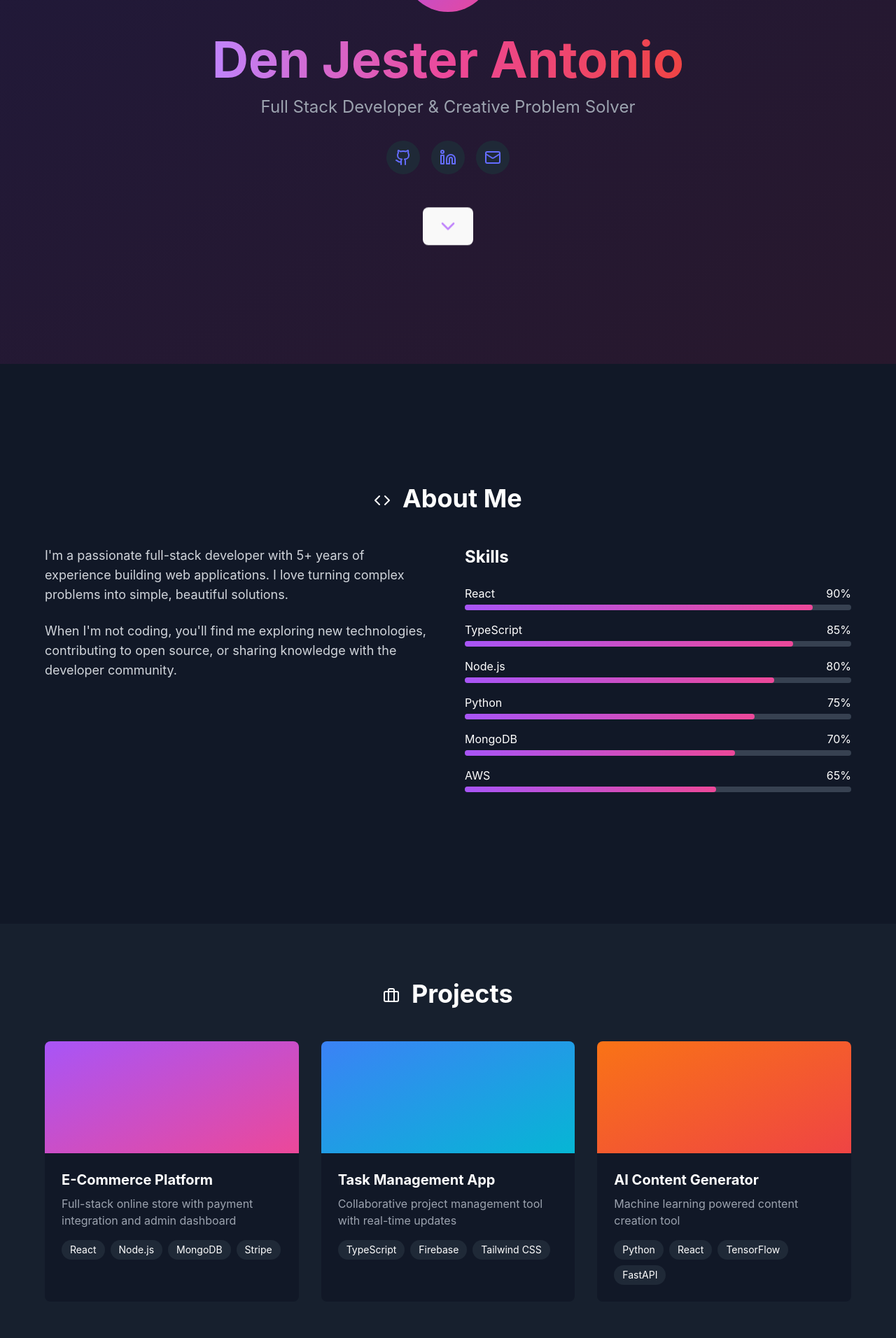
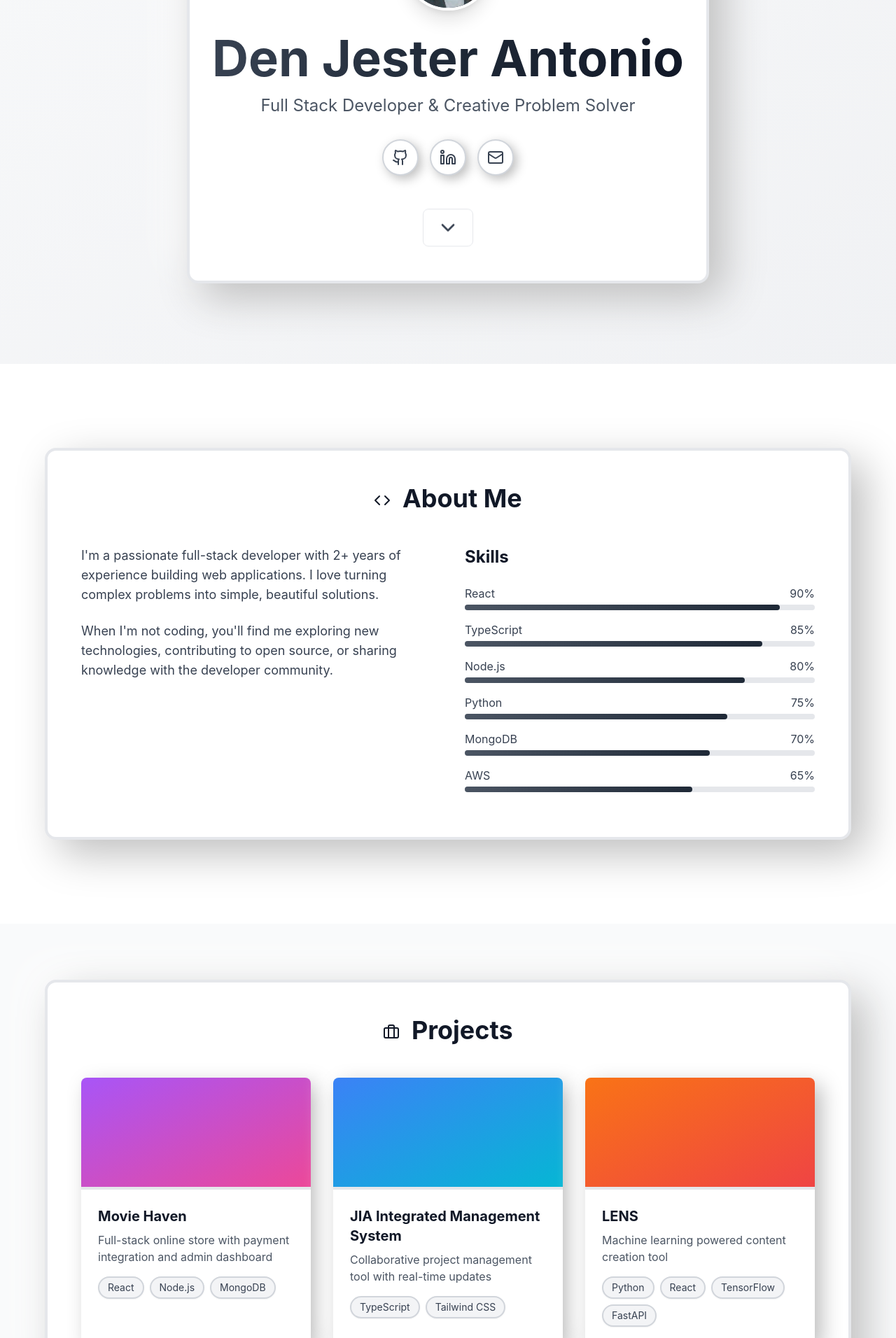
Before and after one commit to dnjstr/Dens-Portfolio, a React (Vite) app: page / in a window 1280 px wide. Shown: the part 280-2192 px from the top of the page at 70% size. Built offline with nearby package versions, Linux system fonts and the light colour scheme.

Commit message:
Updated Version 1.0

```diff
--- a/src/App.css
+++ b/src/App.css
@@ -12,13 +12,15 @@ body {
   -webkit-font-smoothing: antialiased;
   -moz-osx-font-smoothing: grayscale;
   overflow-x: hidden;
+  background-color: #ffffff;
+  color: #1a1a1a;
 }
 
 /* Smooth Scrolling */
 html {
   scroll-behavior: smooth;
+  background-color: #ffffff;
 }
-
 /* Animations */
 @keyframes fadeIn {
   from {
@@ -128,16 +130,16 @@ html {
 }
 
 ::-webkit-scrollbar-track {
-  background: #1f2937;
+  background: #f3f4f6;
 }
 
 ::-webkit-scrollbar-thumb {
-  background: linear-gradient(135deg, #a855f7, #ec4899);
+  background: linear-gradient(135deg, #9ca3af, #6b7280);
   border-radius: 5px;
 }
 
 ::-webkit-scrollbar-thumb:hover {
-  background: linear-gradient(135deg, #9333ea, #db2777);
+  background: linear-gradient(135deg, #6b7280, #4b5563);
 }
 
 /* Responsive Typography */
--- a/src/components/layout/Footer.jsx
+++ b/src/components/layout/Footer.jsx
@@ -2,7 +2,7 @@ import React from 'react';
 
 const Footer = () => {
   return (
-    <footer className="bg-gray-900 py-8 text-center text-gray-400 border-t border-gray-800">
+    <footer className="bg-white py-8 text-center text-gray-600 border-t border-gray-200">
       <p>&copy; {new Date().getFullYear()} Den Developer. All rights reserved.</p>
     </footer>
   );
--- a/src/components/sections/AboutSection.jsx
+++ b/src/components/sections/AboutSection.jsx
@@ -5,23 +5,24 @@ import SkillBar from '../ui/SkillBar';
 
 const AboutSection = ({ isVisible }) => {
   return (
-    <section id="about" className="min-h-screen flex items-center py-20 px-4">
+    <section id="about" className="min-h-screen flex items-center py-20 px-4 bg-white">
       <div className={`max-w-6xl mx-auto transition-all duration-1000 ${
         isVisible ? 'opacity-100 translate-y-0' : 'opacity-0 translate-y-10'
       }`}>
-        <h2 className="text-4xl font-bold mb-12 text-center">
+        <div className="bg-white rounded-2xl shadow-2xl border-4 border-gray-200 p-8 md:p-12 transform hover:scale-105 transition-all duration-300" style={{ boxShadow: '20px 20px 60px #bebebe, -20px -20px 60px #ffffff' }}>
+          <h2 className="text-4xl font-bold mb-12 text-center text-gray-900">
             <Code className="inline-block mr-2" /> About Me
           </h2>
           <div className="grid md:grid-cols-2 gap-12">
             <div>
               {personalInfo.bio.map((paragraph, index) => (
-              <p key={index} className="text-lg text-gray-300 mb-6">
+                <p key={index} className="text-lg text-gray-700 mb-6">
                   {paragraph}
                 </p>
               ))}
             </div>
             <div>
-            <h3 className="text-2xl font-bold mb-6">Skills</h3>
+              <h3 className="text-2xl font-bold mb-6 text-gray-900">Skills</h3>
               {skills.map((skill, idx) => (
                 <SkillBar
                   key={skill.name}
@@ -33,6 +34,7 @@ const AboutSection = ({ isVisible }) => {
             </div>
           </div>
         </div>
+      </div>
     </section>
   );
 };
--- a/src/components/sections/HeroSection.jsx
+++ b/src/components/sections/HeroSection.jsx
@@ -1,32 +1,35 @@
 import React from 'react';
-import { Github, Linkedin, Mail, User, ChevronDown } from 'lucide-react';
+import { Github, Linkedin, Mail, ChevronDown } from 'lucide-react';
 import { personalInfo } from '../../data/portfolioData';
 
 const HeroSection = ({ isVisible, scrollToSection }) => {
   return (
-    <section id="home" className="min-h-screen flex items-center justify-center relative overflow-hidden">
-      <div className="absolute inset-0 bg-gradient-to-br from-purple-900/20 to-pink-900/20"></div>
-      <div className={`text-center z-10 px-4 transition-all duration-1000 ${
+    <section id="home" className="min-h-screen flex items-center justify-center relative overflow-hidden bg-gradient-to-br from-gray-50 to-gray-100 p-4">
+      <div className="absolute inset-0 bg-gradient-to-br from-gray-100/20 to-gray-200/20"></div>
+      <div className={`text-center z-10 px-8 py-12 bg-white rounded-2xl shadow-2xl border-4 border-gray-200 transform transition-all duration-1000 hover:scale-105 ${
         isVisible ? 'opacity-100 translate-y-0' : 'opacity-0 translate-y-10'
-      }`}>
-        <div className="w-32 h-32 mx-auto mb-8 rounded-full bg-gradient-to-br from-purple-500 to-pink-500 flex items-center justify-center animate-pulse">
-          <User size={64} />
+      }`} style={{ boxShadow: '20px 20px 60px #bebebe, -20px -20px 60px #ffffff' }}>
+
+        {/* Profile Image */}
+        <div className="w-32 h-32 mx-auto mb-8 rounded-full shadow-xl border-4 border-white overflow-hidden bg-gradient-to-br from-gray-600 to-gray-800">
+          <img src="/profile.jpg" alt="Den Jester Antonio" className="w-full h-full object-cover" />
         </div>
-        <h2 className="text-5xl md:text-7xl font-bold mb-4 bg-gradient-to-r from-purple-400 via-pink-500 to-red-500 bg-clip-text text-transparent">
+
+        <h2 className="text-5xl md:text-7xl font-bold mb-4 bg-gradient-to-r from-gray-700 via-gray-800 to-gray-900 bg-clip-text text-transparent">
           {personalInfo.name}
         </h2>
-        <p className="text-xl md:text-2xl text-gray-400 mb-8">
+        <p className="text-xl md:text-2xl text-gray-600 mb-8">
           {personalInfo.title}
         </p>
         <div className="flex justify-center space-x-4 mb-12">
-          <a href={personalInfo.social.github} className="p-3 bg-gray-800 rounded-full hover:bg-purple-600 transition-colors" aria-label="GitHub">
-            <Github size={24} />
+          <a href={personalInfo.social.github} className="p-3 bg-white border-2 border-gray-300 rounded-full hover:bg-gray-100 transition-all shadow-lg hover:shadow-xl transform hover:-translate-y-1" aria-label="GitHub" style={{ boxShadow: '5px 5px 15px #bebebe, -5px -5px 15px #ffffff' }}>
+            <Github size={24} className="text-gray-700" />
           </a>
-          <a href={personalInfo.social.linkedin} className="p-3 bg-gray-800 rounded-full hover:bg-purple-600 transition-colors" aria-label="LinkedIn">
-            <Linkedin size={24} />
+          <a href={personalInfo.social.linkedin} className="p-3 bg-white border-2 border-gray-300 rounded-full hover:bg-gray-100 transition-all shadow-lg hover:shadow-xl transform hover:-translate-y-1" aria-label="LinkedIn" style={{ boxShadow: '5px 5px 15px #bebebe, -5px -5px 15px #ffffff' }}>
+            <Linkedin size={24} className="text-gray-700" />
           </a>
-          <a href={personalInfo.social.email} className="p-3 bg-gray-800 rounded-full hover:bg-purple-600 transition-colors" aria-label="Email">
-            <Mail size={24} />
+          <a href={personalInfo.social.email} className="p-3 bg-white border-2 border-gray-300 rounded-full hover:bg-gray-100 transition-all shadow-lg hover:shadow-xl transform hover:-translate-y-1" aria-label="Email" style={{ boxShadow: '5px 5px 15px #bebebe, -5px -5px 15px #ffffff' }}>
+            <Mail size={24} className="text-gray-700" />
           </a>
         </div>
         <button
@@ -34,7 +37,7 @@ const HeroSection = ({ isVisible, scrollToSection }) => {
           className="animate-bounce"
           aria-label="Scroll to about section"
         >
-          <ChevronDown size={32} className="text-purple-400" />
+          <ChevronDown size={32} className="text-gray-700" />
         </button>
       </div>
     </section>
--- a/src/components/sections/ProjectsSection.jsx
+++ b/src/components/sections/ProjectsSection.jsx
@@ -5,11 +5,12 @@ import ProjectCard from '../ui/ProjectCard';
 
 const ProjectsSection = ({ isVisible }) => {
   return (
-    <section id="projects" className="min-h-screen py-20 px-4 bg-gray-800/50">
+    <section id="projects" className="min-h-screen py-20 px-4 bg-gray-50">
       <div className={`max-w-6xl mx-auto transition-all duration-1000 ${
         isVisible ? 'opacity-100 translate-y-0' : 'opacity-0 translate-y-10'
       }`}>
-        <h2 className="text-4xl font-bold mb-12 text-center">
+        <div className="bg-white rounded-2xl shadow-2xl border-4 border-gray-200 p-8 md:p-12" style={{ boxShadow: '20px 20px 60px #bebebe, -20px -20px 60px #ffffff' }}>
+          <h2 className="text-4xl font-bold mb-12 text-center text-gray-900">
             <Briefcase className="inline-block mr-2" /> Projects
           </h2>
           <div className="grid md:grid-cols-3 gap-8">
@@ -22,6 +23,7 @@ const ProjectsSection = ({ isVisible }) => {
             ))}
           </div>
         </div>
+      </div>
     </section>
   );
 };
--- a/src/components/ui/ProjectCard.jsx
+++ b/src/components/ui/ProjectCard.jsx
@@ -3,18 +3,21 @@ import React from 'react';
 const ProjectCard = ({ project, delay }) => {
   return (
     <div
-      className="bg-gray-900 rounded-lg overflow-hidden hover:transform hover:scale-105 transition-all duration-300"
-      style={{ animationDelay: `${delay}ms` }}
+      className="bg-white border-3 border-gray-300 rounded-lg overflow-hidden hover:transform hover:scale-105 transition-all duration-300 shadow-lg hover:shadow-2xl"
+      style={{
+        animationDelay: `${delay}ms`,
+        boxShadow: '10px 10px 30px #bebebe, -10px -10px 30px #ffffff'
+      }}
     >
-      <div className={`h-40 bg-gradient-to-br ${project.gradient}`}></div>
+      <div className={`h-40 bg-gradient-to-br ${project.gradient} border-b-4 border-gray-200`}></div>
       <div className="p-6">
-        <h3 className="text-xl font-bold mb-2">{project.title}</h3>
-        <p className="text-gray-400 mb-4">{project.description}</p>
+        <h3 className="text-xl font-bold mb-2 text-gray-900">{project.title}</h3>
+        <p className="text-gray-600 mb-4">{project.description}</p>
         <div className="flex flex-wrap gap-2">
           {project.tech.map((tech) => (
             <span
               key={tech}
-              className="px-3 py-1 bg-gray-800 rounded-full text-sm"
+              className="px-3 py-1 bg-gray-100 border-2 border-gray-300 rounded-full text-sm text-gray-700 shadow-sm"
             >
               {tech}
             </span>
--- a/src/components/ui/SkillBar.jsx
+++ b/src/components/ui/SkillBar.jsx
@@ -3,13 +3,13 @@ import React from 'react';
 const SkillBar = ({ skill, isVisible, delay }) => {
   return (
     <div className="mb-4" style={{ animationDelay: `${delay}ms` }}>
-      <div className="flex justify-between mb-1">
+      <div className="flex justify-between mb-1 text-gray-700">
         <span>{skill.name}</span>
         <span>{skill.level}%</span>
       </div>
-      <div className="w-full bg-gray-700 rounded-full h-2">
+      <div className="w-full bg-gray-200 rounded-full h-2">
         <div
-          className="bg-gradient-to-r from-purple-500 to-pink-500 h-2 rounded-full transition-all duration-1000"
+          className="bg-gradient-to-r from-gray-600 to-gray-800 h-2 rounded-full transition-all duration-1000"
           style={{ width: isVisible ? `${skill.level}%` : '0%' }}
         ></div>
       </div>
--- a/src/data/portfolioData.js
+++ b/src/data/portfolioData.js
@@ -1,21 +1,21 @@
 export const projects = [
   {
     id: 1,
-    title: 'E-Commerce Platform',
+    title: 'Movie Haven',
     description: 'Full-stack online store with payment integration and admin dashboard',
-    tech: ['React', 'Node.js', 'MongoDB', 'Stripe'],
+    tech: ['React', 'Node.js', 'MongoDB'],
     gradient: 'from-purple-500 to-pink-500',
   },
   {
     id: 2,
-    title: 'Task Management App',
+    title: 'JIA Integrated Management System',
     description: 'Collaborative project management tool with real-time updates',
-    tech: ['TypeScript', 'Firebase', 'Tailwind CSS'],
+    tech: ['TypeScript', 'Tailwind CSS'],
     gradient: 'from-blue-500 to-cyan-500',
   },
   {
     id: 3,
-    title: 'AI Content Generator',
+    title: 'LENS',
     description: 'Machine learning powered content creation tool',
     tech: ['Python', 'React', 'TensorFlow', 'FastAPI'],
     gradient: 'from-orange-500 to-red-500',
@@ -35,13 +35,13 @@ export const personalInfo = {
   name: 'Den Jester Antonio',
   title: 'Full Stack Developer & Creative Problem Solver',
   bio: [
-    "I'm a passionate full-stack developer with 5+ years of experience building web applications. I love turning complex problems into simple, beautiful solutions.",
+    "I'm a passionate full-stack developer with 2+ years of experience building web applications. I love turning complex problems into simple, beautiful solutions.",
     "When I'm not coding, you'll find me exploring new technologies, contributing to open source, or sharing knowledge with the developer community."
   ],
   social: {
-    github: '#',
-    linkedin: '#',
-    email: '#'
+    github: 'https://github.com/dnjstr',
+    linkedin: 'https://www.linkedin.com/in/den-jester-antonio-291214349/',
+    email: 'antonio.denjester28@gmail.com'
   }
 };
 
--- a/src/index.css
+++ b/src/index.css
@@ -3,9 +3,9 @@
   line-height: 1.5;
   font-weight: 400;
 
-  color-scheme: light dark;
-  color: rgba(255, 255, 255, 0.87);
-  background-color: #242424;
+  color-scheme: light;
+  color: #1a1a1a;
+  background-color: #ffffff;
 
   font-synthesis: none;
   text-rendering: optimizeLegibility;
@@ -15,11 +15,11 @@
 
 a {
   font-weight: 500;
-  color: #646cff;
+  color: #2563eb;
   text-decoration: inherit;
 }
 a:hover {
-  color: #535bf2;
+  color: #1d4ed8;
 }
 
 body {
@@ -36,32 +36,28 @@ h1 {
 
 button {
   border-radius: 8px;
-  border: 1px solid transparent;
+  border: 1px solid #e5e7eb;
   padding: 0.6em 1.2em;
   font-size: 1em;
   font-weight: 500;
   font-family: inherit;
-  background-color: #1a1a1a;
+  background-color: #ffffff;
+  color: #1a1a1a;
   cursor: pointer;
   transition: border-color 0.25s;
 }
 button:hover {
-  border-color: #646cff;
+  border-color: #2563eb;
+  background-color: #f9fafb;
 }
 button:focus,
 button:focus-visible {
   outline: 4px auto -webkit-focus-ring-color;
 }
 
-@media (prefers-color-scheme: light) {
+@media (prefers-color-scheme: dark) {
   :root {
-    color: #213547;
+    color: #1a1a1a;
     background-color: #ffffff;
   }
-  a:hover {
-    color: #747bff;
-  }
-  button {
-    background-color: #f9f9f9;
-  }
 }
```
Also changed, not shown: src/components/layout/Navbar.jsx (+6 -6 lines), src/components/sections/ContactSection.jsx (+9 -6 lines), public/profile.jpg (added). Lines whose indentation alone changed are shown as unchanged.
